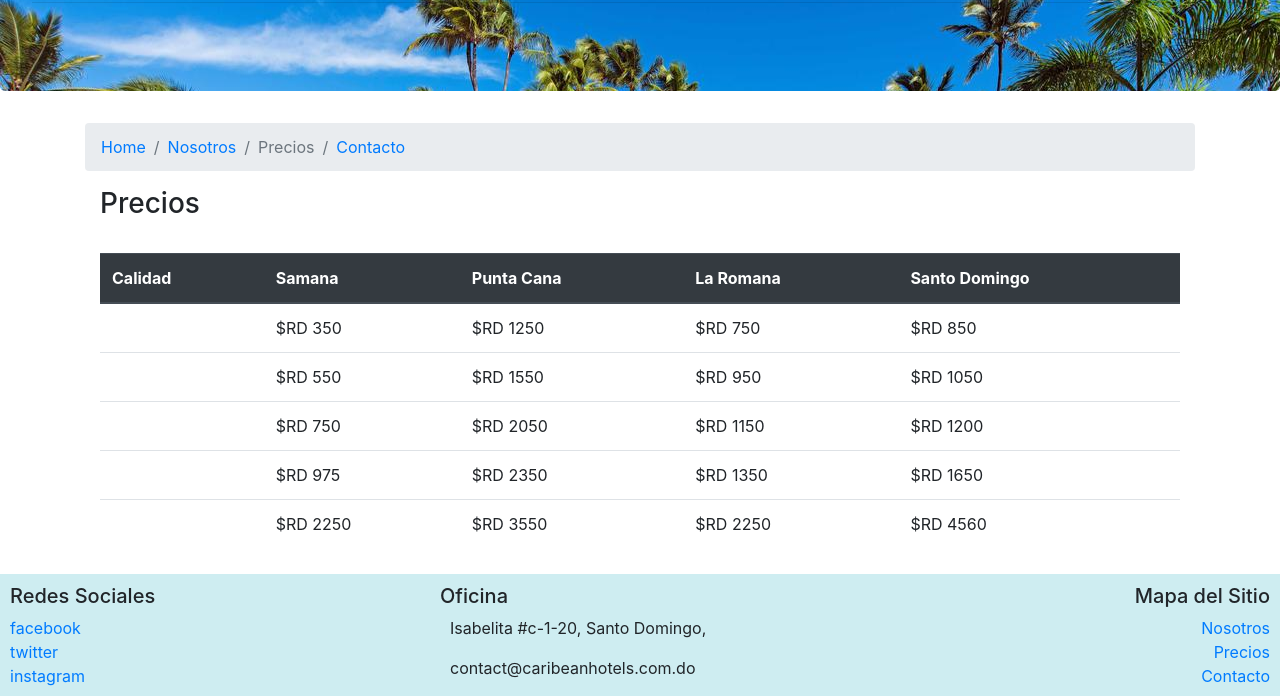
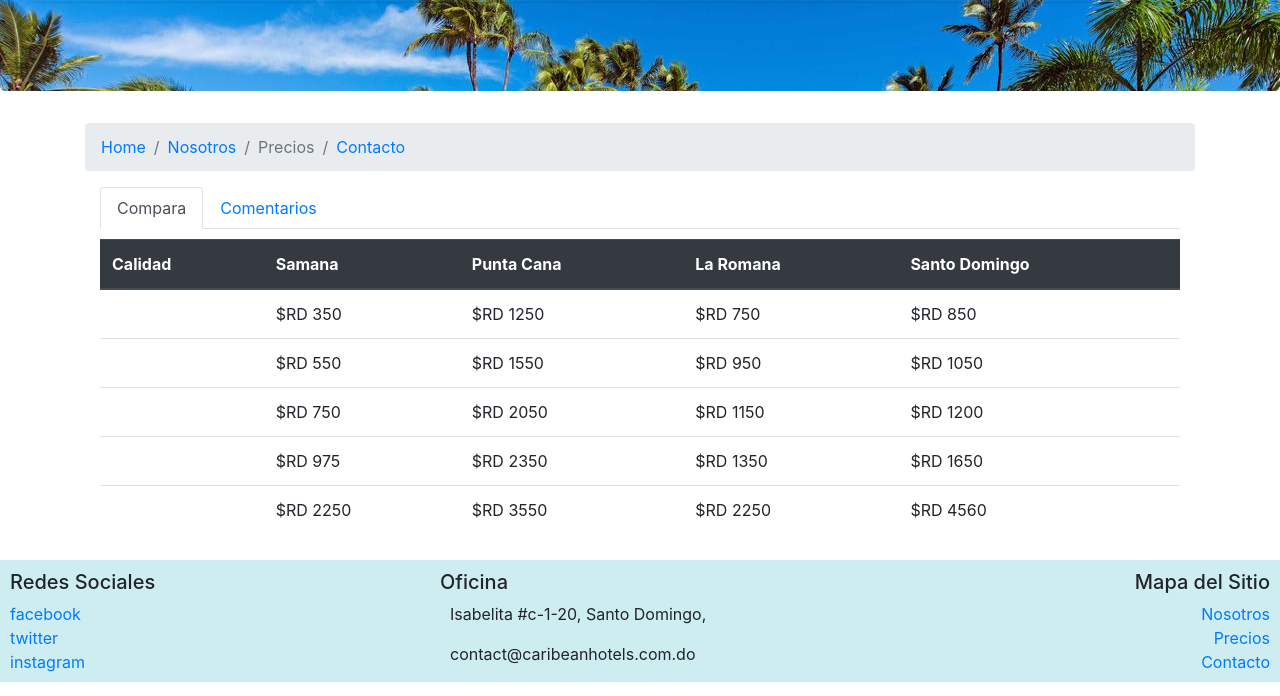
Before and after one commit to samuelpena21/guia-hoteles, a website: page prices.html in a window 1280 px wide. Shown: the part 203-899 px from the top of the page. Drawn offline with nearby package versions, Linux system fonts and the light colour scheme; a web font is replaced by a local one.

Commit message:
added tab animation to the price inside the prices page

```diff
--- a/css/main.css
+++ b/css/main.css
@@ -29,3 +29,7 @@ footer {
 .footer-address-icon {
     padding-right: 10px;
 }
+
+.tab-content {
+    padding-top: 10px;
+}
--- a/prices.html
+++ b/prices.html
@@ -62,8 +62,20 @@
             </ol>
         </nav>
         <div class="container">
-            <h3>Precios</h3>
-            <br>
+
+            <!--Tabs definition-->
+            <ul class="nav nav-tabs" id="myTab" role="tablist">
+                <li class="nav-item">
+                    <a class="nav-link active" id="compare-tab" data-toggle="tab" href="#compare" role="tab"
+                    aria-controls="Compara" aria-selected="true" >Compara</a>
+                </li>
+                <li class="nav-item">
+                    <a class="nav-link" id="comments-tab" data-toggle="tab" href="#comments" role="tab"
+                    aria-controls="Comments" aria-selected="true" >Comentarios</a>
+                </li>
+            </ul>
+            <div class="tab-content" id="myTabContent">
+                <div class="tab-pane fade show active" id="compare" role="tabpanel" aria-labelledby="compare-tab" >
                     <div class="table-responsive">
                         <table class="table table-stripped" >
                             <thead class="thead-dark">
@@ -123,6 +135,17 @@
                         </table>
                     </div>
                 </div>
+                <div class="tab-pane fade show" id="comments" role="tabpanel" aria-labelledby="comments-tab" >
+                    <div class="container">
+                        <br>
+                        <p class="text-muted text-center">Se el primero en dejar un comentario</p>
+                        <br>
+
+                    </div>
+                </div>
+            </div>
+
+        </div>
     </div>
 
     <footer>
```
Lines whose indentation alone changed are shown as unchanged.
